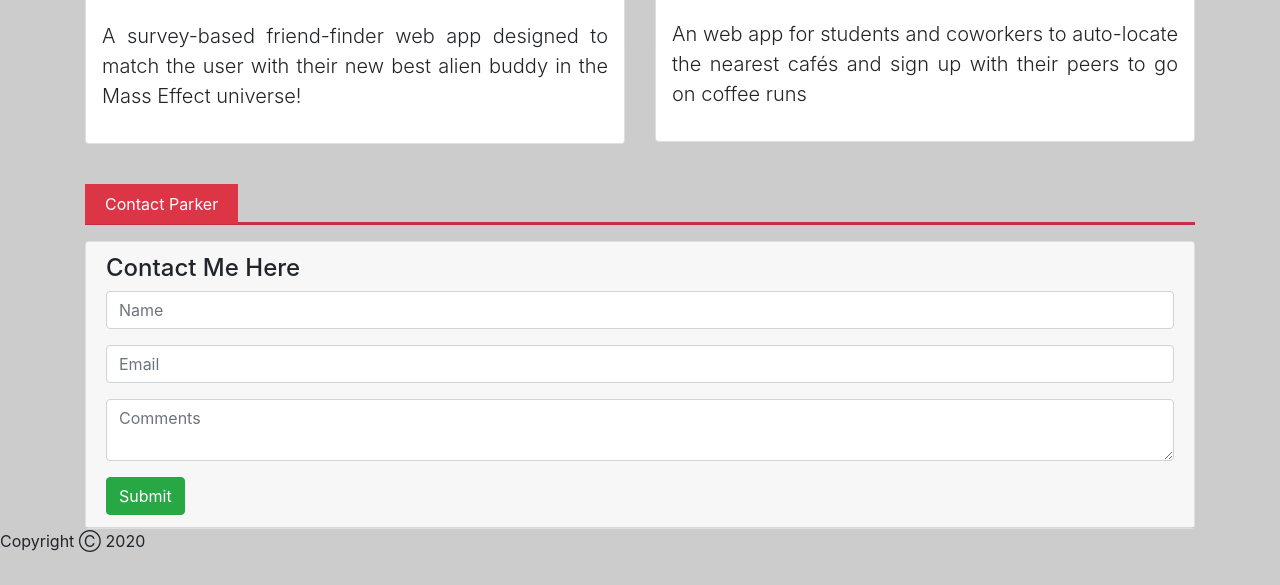
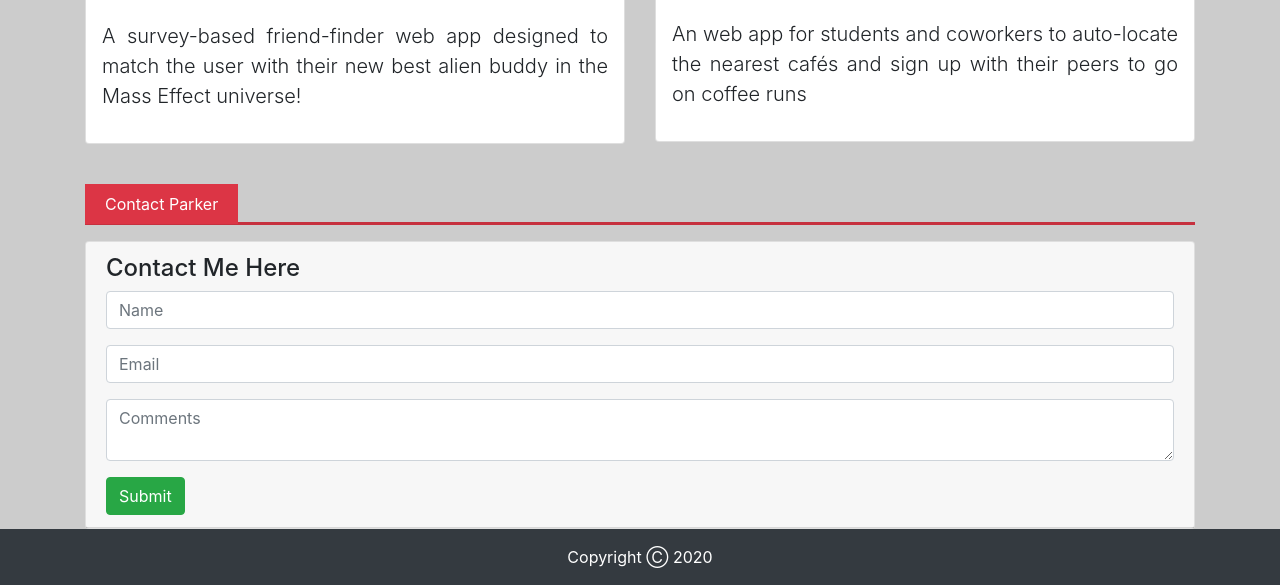
Before and after one commit to Paraprax/2020-portfolio, a plain HTML site: page index.html in a window 1280 px wide. Shown: the part 1736-2321 px from the top of the page. Before the commit the page ends 2289 px from the top, so only its background shows below. Drawn offline with nearby package versions, Linux system fonts and the light colour scheme.

Commit message:
added and formatted footer

```diff
--- a/index.html
+++ b/index.html
@@ -208,12 +208,18 @@
             </div>
         </div>
 
-
-
-
-    <footer>
-        Copyright Ⓒ 2020
-    </footer>
+        <!-- footer -->
+        <div id="Footer">
+            <div class="container-fluid bg-dark">
+                <div class="row">
+                    <div class="col">
+                        <div class="container">
+                            <p class="text-white pt-3 text-center">Copyright Ⓒ 2020</p>
+                        </div>
+                    </div>
+                </div>
+            </div>
+        </div>
 
 
     </body>
```
Lines whose indentation alone changed are shown as unchanged.
